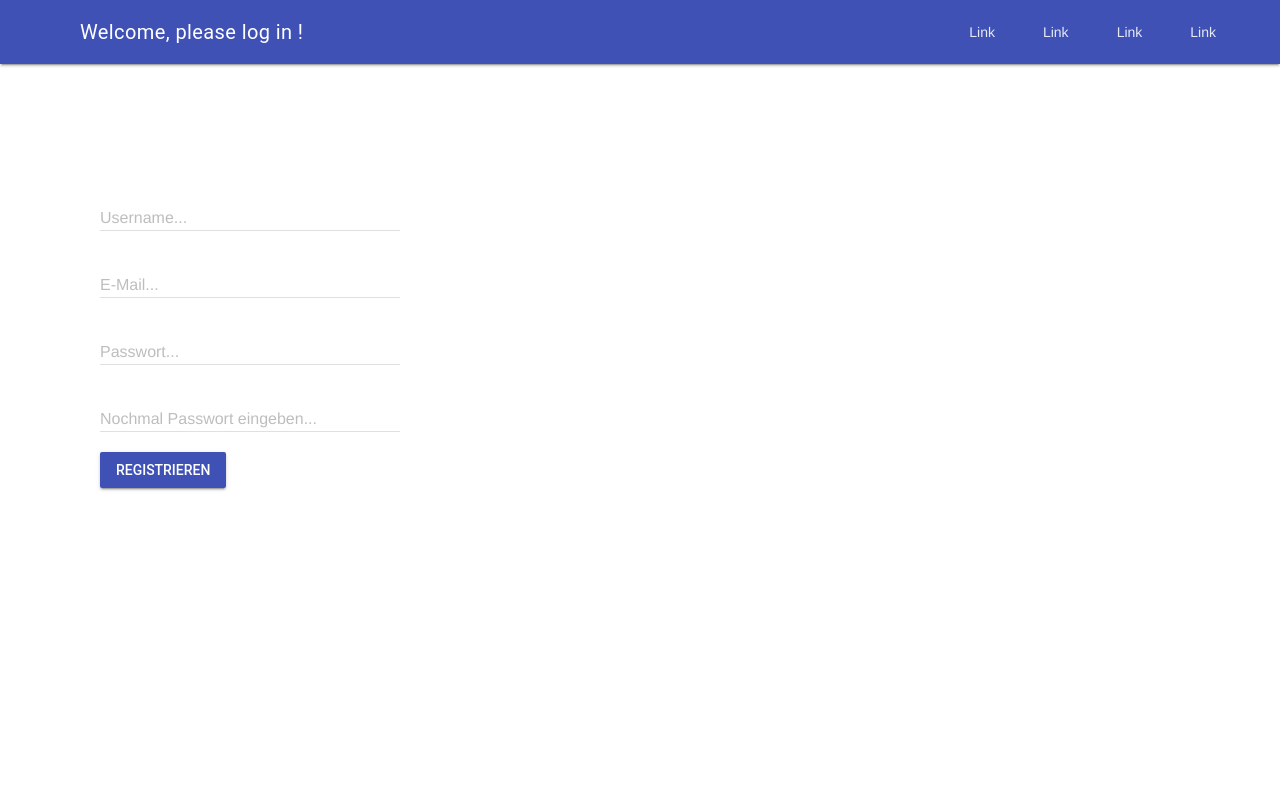
After one commit to Stefan797/Django-Chatapp, a Django app: page /register/ in a window 1280 px wide. The commit adds this page. Run offline with Django 4.2, Linux system fonts and the light colour scheme.

Commit message:
add register logic

```diff
--- a/chat/admin.py
+++ b/chat/admin.py
@@ -1,11 +1,11 @@
 from django.contrib import admin
-from .models import Message
+from .models import Chat, Message
 # Register your models here.
 
 class MessageAdmin(admin.ModelAdmin):
-    fields = ('text','created_at', 'author', 'receiver')
+    fields = ('chat', 'text','created_at', 'author', 'receiver')
     list_display = ('created_at', 'author', 'text', 'receiver')
     search_fields = ('text',)
 
-
 admin.site.register(Message, MessageAdmin)
+admin.site.register(Chat)
--- /dev/null
+++ b/chat/sql/1.sql
@@ -0,0 +1 @@
+SELECT * FROM auth_user
--- /dev/null
+++ b/chat/templates/auth/register.html
@@ -0,0 +1,36 @@
+{% extends "base.html" %}
+{% block content %}
+
+{% if wrongPassword %}
+
+<p>Eines der eingegebenen Daten ist falsch bitte wiederholen sie alle Eingaben</p>
+
+{% endif %}
+
+<form method="POST" action="/register/">
+
+    <div class="sign_in_container ecc">
+        {% csrf_token %}
+        <input type="hidden" name="redirect" value="{{ redirect }}">
+        <div class="mdl-textfield mdl-js-textfield">
+            <input name="username" class="mdl-textfield__input" type="text" id="sample1">
+            <label class="mdl-textfield__label" for="sample1">Username...</label>
+        </div>
+        <div class="mdl-textfield mdl-js-textfield">
+            <input name="email" class="mdl-textfield__input" type="text" id="sample1">
+            <label class="mdl-textfield__label" for="sample1">E-Mail...</label>
+        </div>
+        <div class="mdl-textfield mdl-js-textfield">
+            <input name="password" class="mdl-textfield__input" type="password" id="sample1">
+            <label class="mdl-textfield__label" for="sample1">Passwort...</label>
+        </div>
+        <div class="mdl-textfield mdl-js-textfield">
+            <input name="repeated_password" class="mdl-textfield__input" type="password" id="sample1">
+            <label class="mdl-textfield__label" for="sample1">Nochmal Passwort eingeben...</label>
+        </div>
+        <button class="mdl-button mdl-js-button mdl-button--raised mdl-button--colored">
+            Registrieren
+        </button>
+    </div>
+</form>
+{% endblock %}
--- a/chat/views.py
+++ b/chat/views.py
@@ -1,6 +1,44 @@
-from django.shortcuts import render
+from django.dispatch import receiver
+from django.http import HttpResponseRedirect
+from django.shortcuts import redirect, render
+
+from .models import Chat, Message
+
+from django.contrib.auth import authenticate, login
+from django.contrib.auth.decorators import login_required
+
+
+from django.contrib.auth.models import User
 
 # Create your views here.
 
+@login_required(login_url='/login/')
 def index(request):
-    return render(request, 'chat/index.html', {'username': 'Stefan'})
+    if request.method == 'POST':
+        print("Received data " + request.POST['textmessage'])
+        myChat = Chat.objects.get(id=1)
+        Message.objects.create(text=request.POST['textmessage'], chat=myChat, author=request.user, receiver=request.user)
+    chatMessages = Message.objects.filter(chat__id=1)
+    return render(request, 'chat/index.html', {'messages': chatMessages})
+
+
+def login_view(request):
+    redirect = request.GET.get('next')
+    if request.method == 'POST':
+        user = authenticate(username=request.POST.get('username'), password=request.POST.get('password'))
+        if user:
+            login(request, user)
+            print('request.GET.get(next)', request.GET.get('next'))
+            return HttpResponseRedirect(request.POST.get('redirect'))
+        else:
+            return render(request, 'auth/login.html', {'wrongPassword': True, 'redirect': redirect})
+    return render(request, 'auth/login.html', {'redirect': redirect})
+
+def register_view(request):
+    # print('DATEN', request.POST) = um die request daten in der Console anzusehen
+    if request.method == 'POST':
+        if request.POST.get('password') == request.POST.get('repeated_password'):
+            user = User.objects.create_user(username=request.POST.get('username'), email=request.POST.get('email'), password=request.POST.get('password'))
+        else:
+            return render(request, 'auth/register.html', {'wrongPassword': True}) # Todo: Fehlermeldung zurückgeben
+    return render(request, 'auth/register.html', )
--- a/django_chat_app/urls.py
+++ b/django_chat_app/urls.py
@@ -16,9 +16,12 @@ Including another URLconf
 from django.contrib import admin
 from django.urls import path
 
-from chat.views import index
+from chat.views import index, login_view, register_view
+# ,register_view - die Zeile drüber hinmachen
 
 urlpatterns = [
     path('admin/', admin.site.urls),
     path('chat/', index),
+    path('login/', login_view),
+    path('register/', register_view),
 ]
--- /dev/null
+++ b/static/css/style.css
@@ -0,0 +1,20 @@
+.page-content {
+    padding: 100px 100px;
+}
+
+.color-gray {
+    color: rgba(0, 0, 0, 0.4);
+}
+
+.sign_in_container {
+
+    margin-top: 20px;
+    /* background-color: rgba(0, 0, 0, 0.4); */
+}
+
+.ecc {
+    display: flex;
+    justify-content: center;
+    align-items: flex-start;
+    flex-direction: column;
+}
--- /dev/null
+++ b/templates/base.html
@@ -0,0 +1,64 @@
+<!DOCTYPE html>
+<html lang="en">
+
+<head>
+    <meta charset="UTF-8">
+    <meta http-equiv="X-UA-Compatible" content="IE=edge">
+    <meta name="viewport" content="width=device-width, initial-scale=1.0">
+
+
+
+    <link rel="stylesheet" href="https://fonts.googleapis.com/icon?family=Material+Icons">
+    <link rel="stylesheet" href="https://code.getmdl.io/1.3.0/material.indigo-pink.min.css">
+
+    {% load static %}
+    <link rel="stylesheet" href="{% static 'css/style.css' %}">
+    <script defer src="https://code.getmdl.io/1.3.0/material.min.js"></script>
+
+    <title>Chatroom</title>
+</head>
+
+<body>
+    <!-- Always shows a header, even in smaller screens. -->
+    <div class="mdl-layout mdl-js-layout mdl-layout--fixed-header">
+        <header class="mdl-layout__header">
+            <div class="mdl-layout__header-row">
+                <!-- Title -->
+                <span class="mdl-layout-title">
+                    {% if request.user.is_authenticated %}
+                    Welcome, {{ request.user.first_name }}
+                    {% else %}
+                    Welcome, please log in !
+                    {% endif %}
+                </span>
+                <!-- Add spacer, to align navigation to the right -->
+                <div class="mdl-layout-spacer"></div>
+                <!-- Navigation. We hide it in small screens. -->
+                <nav class="mdl-navigation mdl-layout--large-screen-only">
+                    <a class="mdl-navigation__link" href="">Link</a>
+                    <a class="mdl-navigation__link" href="">Link</a>
+                    <a class="mdl-navigation__link" href="">Link</a>
+                    <a class="mdl-navigation__link" href="">Link</a>
+                </nav>
+            </div>
+        </header>
+        <div class="mdl-layout__drawer">
+            <span class="mdl-layout-title">Chatroom</span>
+            <nav class="mdl-navigation">
+                <a class="mdl-navigation__link" href="">Link</a>
+                <a class="mdl-navigation__link" href="">Link</a>
+                <a class="mdl-navigation__link" href="">Link</a>
+                <a class="mdl-navigation__link" href="">Link</a>
+            </nav>
+        </div>
+        <main class="mdl-layout__content">
+            <div class="page-content">
+                {% block content %}
+                {% endblock %}
+            </div>
+        </main>
+    </div>
+
+</body>
+
+</html>
```
Also changed, not shown: chat/models.py (+8 -3 lines), chat/templates/auth/login.html (added, +36 -0 lines), chat/templates/chat/index.html (+58 -41 lines), django_chat_app/settings.py (+6 -1 lines), chat/migrations/0003_chat.py (added), chat/migrations/0004_message_chat.py (added), db.sqlite3.
